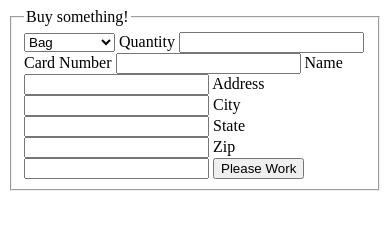
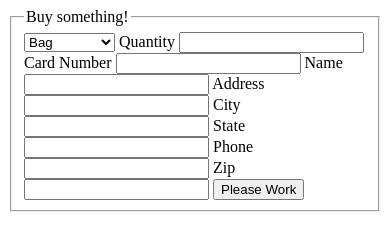
Before and after one commit to ianwaites/Order-Form, a plain HTML site: page index.html in a window 390 px wide. Drawn offline with Linux system fonts and the light colour scheme.

Commit message:
added phone

```diff
--- a/index.html
+++ b/index.html
@@ -49,6 +49,9 @@
             <label for="state">State</label>
             <input name="state" type="text" />
 
+            <label for="phone">Phone</label>
+            <input name="phone" type="text" />
+
             <label for="zip">Zip</label>
             <input name="zip" type="text" />
 
```
